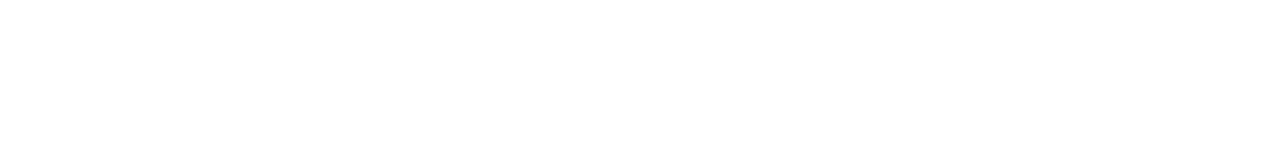
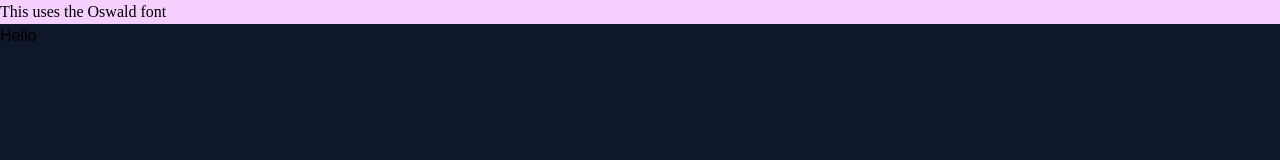
Before and after one commit to VlxtIykg/AfsWiki, an Astro site: page / in a window 1280 px wide. Built offline with nearby package versions, Linux system fonts and the light colour scheme; Astro itself is replaced by a stand-in of ours.

Commit message:
Just uploading progress

```diff
--- a/astro.config.mjs
+++ b/astro.config.mjs
@@ -1,4 +1,7 @@
 import { defineConfig } from 'astro/config';
+import tailwind from '@astrojs/tailwind';
 
-// https://astro.build/config
-export default defineConfig({});
+export default defineConfig({
+  // ...
+  integrations: [tailwind()],
+});
--- a/package.json
+++ b/package.json
@@ -10,6 +10,8 @@
     "astro": "astro"
   },
   "dependencies": {
-    "astro": "^4.8.6"
+    "@astrojs/tailwind": "^5.1.0",
+    "astro": "^4.8.6",
+    "tailwindcss": "^3.4.3"
   }
 }
--- /dev/null
+++ b/src/components/Icon.astro
@@ -0,0 +1,3 @@
+---
+
+---
--- a/src/pages/index.astro
+++ b/src/pages/index.astro
@@ -1,4 +1,11 @@
 ---
-import Layout from '../layouts/Layout.astro';
-import Card from '../components/Card.astro';
+import Layout from "../layouts/Layout.astro";
+import Card from "../components/Card.astro";
 ---
+
+<body class="bg-black-background">
+	<div>
+		<h1 class="font-display bg-pink-200 text-green">This uses the Oswald font</h1>
+		<p class="red">Hello</p>
+	</div>
+</body>
--- /dev/null
+++ b/tailwind.config.mjs
@@ -0,0 +1,61 @@
+/** @type {import('tailwindcss').Config} */
+const colors = require('tailwindcss/colors')
+export default {
+	content: ['./src/**/*.{astro,html,js,jsx,md,mdx,svelte,ts,tsx,vue}'],
+  theme: {
+    screens: {
+      sm: '480px',
+      md: '768px',
+      lg: '976px',
+      xl: '1440px',
+    },
+    colors: {
+			white: colors.white,
+      gray: colors.slate,
+      green: colors.emerald,
+      purple: colors.violet,
+      yellow: colors.amber,
+			orange: colors.orange,
+      black: {
+				DEFAULT: "#000"
+			},
+			pink: {
+				'50': '#fdf4ff',
+				'100': '#fae8ff',
+				'200': '#f5d0fe',
+				'300': '#f0abfc',
+				'400': '#e879f9',
+				'500': '#d946ef',
+				'600': '#c026d3',
+				'700': '#a21caf',
+				'800': '#86198f',
+				'900': '#701a75',
+				'950': '#4a044e',
+				DEFAULT: '#500724'
+			},
+			default: '#0f172a',
+    },
+    fontFamily: {
+      sans: ['Graphik', 'sans-serif'],
+      serif: ['Merriweather', 'serif'],
+    },
+    extend: {
+      spacing: {
+        '128': '32rem',
+        '144': '36rem',
+      },
+      borderRadius: {
+        '4xl': '2rem',
+      },
+			fontFamily: {
+        display: 'Oswald, ui-serif', // Adds a new `font-display` class
+      },
+			colors: {
+				black: {
+					background: '#0f172a',
+				},
+			},
+    }
+	},
+	plugins: [],
+}
```
Also changed, not shown: src/styles/main.sass (added), 1 other file.
